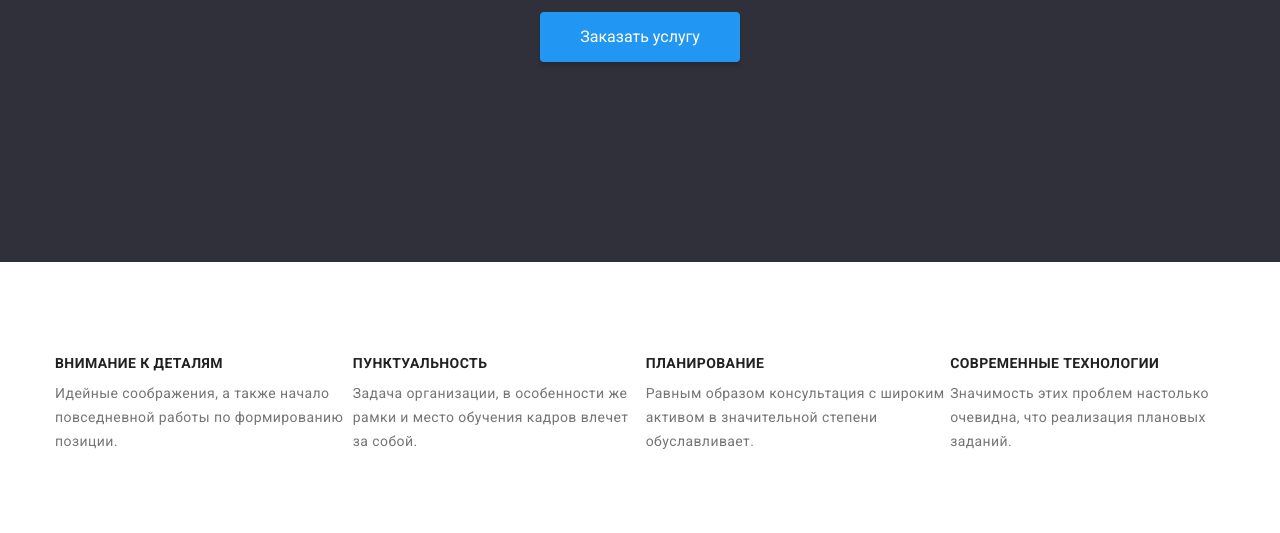
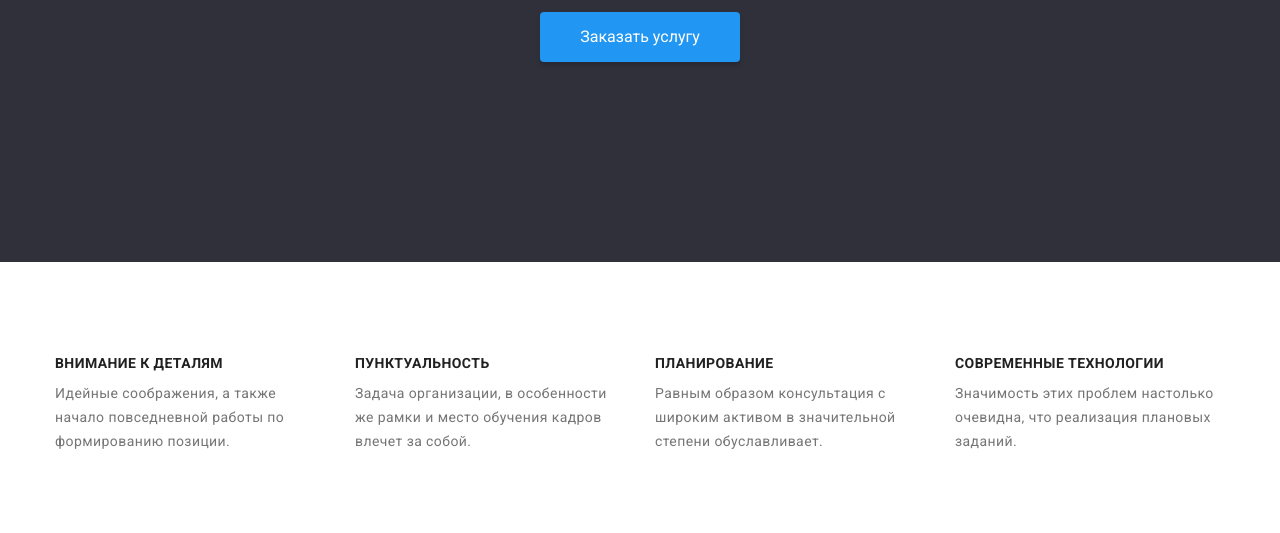
Before and after one commit to kostiantynyevdokymov/goit-markup-hw-03, a plain HTML site: page index.html in a window 1280 px wide. Shown: the part 419-952 px from the top of the page. Drawn offline with Linux system fonts and the light colour scheme.

Commit message:
доработанное ДЗ

```diff
--- a/css/styles.css
+++ b/css/styles.css
@@ -212,7 +212,7 @@ padding-top: 94px;
 .features-list {
   display: flex;
 }
-.features-item: {
+.features-item {
   width: 270px;
   margin-right: 30px;
 }
@@ -257,7 +257,7 @@ align-items: center;
   margin-left: 0;
 }
 .card-employee {
-
+margin: 30px auto ;
 }
 
 .our-team-name {margin-top: 30px;
```
